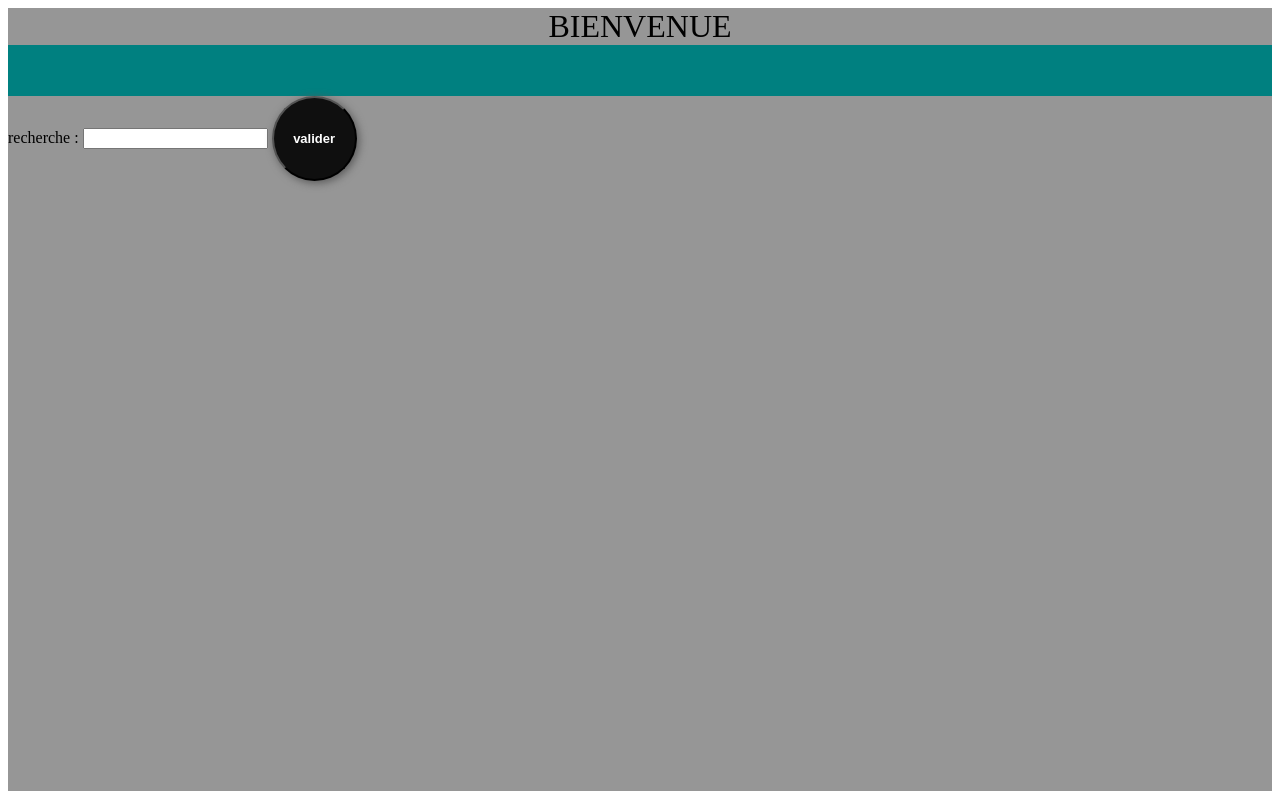
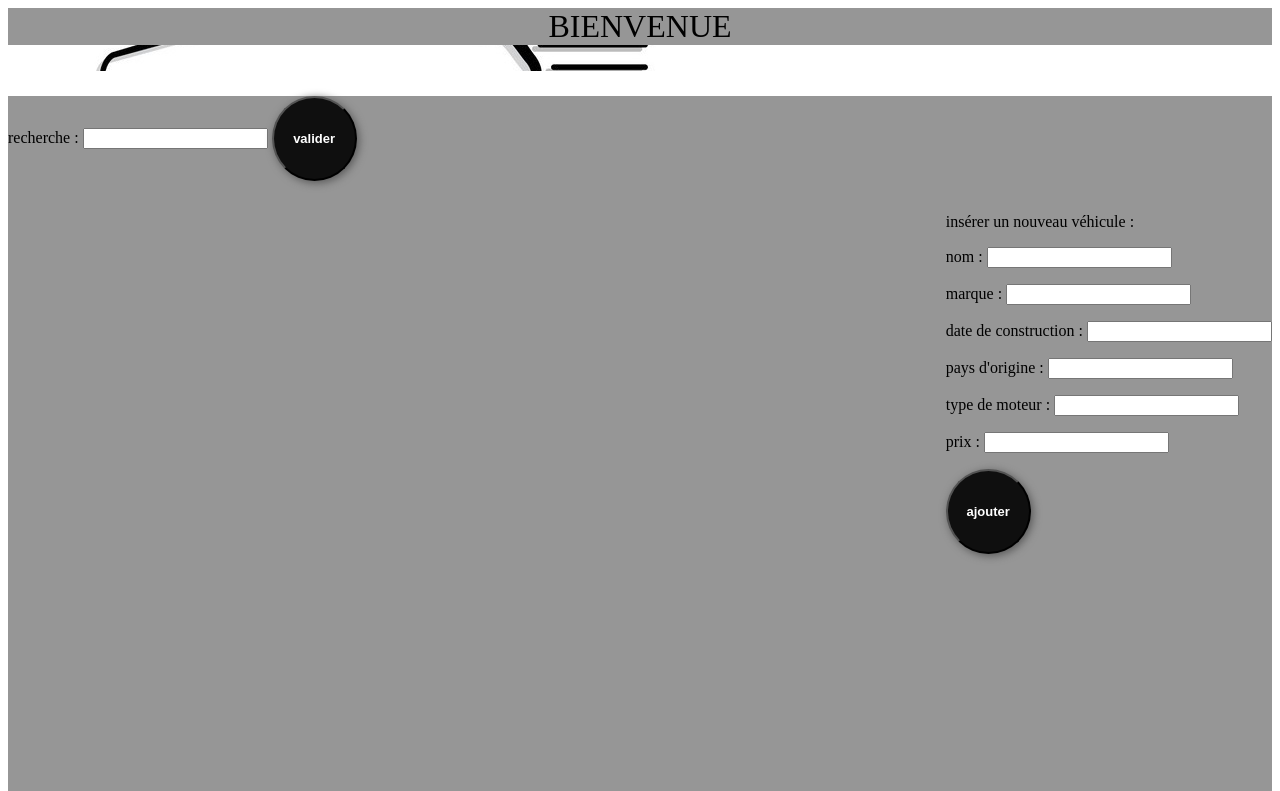
Before and after one commit to tbonny/appli_php, a PHP site: page /page_recherche.php in a window 1280 px wide. Shown: the top 791 px of the page. Run offline with PHP 8.4, Linux system fonts and the light colour scheme.

Commit message:
mise a jour

```diff
--- /dev/null
+++ b/page_recherche/ajout.php
@@ -0,0 +1,25 @@
+<?php
+class ajout {
+    private $_nom;
+    private $_marque;
+    private $_date_construction;
+    private $_pays_origine;
+    private $_type_moteur;
+    private $_PRIX;
+    private $_image;
+
+    public function ajouter($nom, $marque, $date_construction, $pays_origine, $type_moteur, $prix)
+    {
+        try{
+            $BDD = new PDO('mysql:host=192.168.64.116; dbname=AppliWebPHP;
+            charset=utf8','admin', 'admin');
+            $infoBDD = $BDD ->query('INSERT INTO `voitures`(`nom`, `marque`, `date_construction`, `pays_origine`, `type_moteur`, `prix`) VALUES ('.$nom.','.$marque.','.$date_construction.','.$pays_origine.','.$type_moteur.','.$prix.')');
+           }
+
+           catch (Exception $erreur){
+            echo 'Erreur : '.$erreur ->getMessage();
+           }
+    }
+}
+
+?>
--- a/page_recherche/page_recherche.php
+++ b/page_recherche/page_recherche.php
@@ -1,5 +1,6 @@
 <?php
 require ("voitures.php");
+require ("ajout.php");
 ?>
 
 <html>
@@ -29,7 +30,35 @@ require ("voitures.php");
                             $vehicule->afficherimage();
                         }
                     ?>
+
+                    <div class="bigdiv2">
+                    <form action="page_recherche.php" method="POST">
+                        <p>insérer un nouveau véhicule :</p>
+                         <p>nom :
+                         <input type="text" name="nom"></p>
+                         <p>marque :
+                         <input type="text" name="marque"></p>
+                         <p>date de construction :
+                         <input type="text" name="date_constru"></p>
+                         <p>pays d'origine :
+                         <input type="text" name="origine"></p>
+                         <p>type de moteur :
+                         <input type="text" name="moteur"></p>
+                         <p>prix :
+                         <input type="text" name="prix"></p>
+
+                         <input class="bouton" type="submit" name="ajouter" value="ajouter">
+                    </form>
+                        <?php
+                        if (isset ($_POST ['nom']) && !empty($_POST ['nom']) && ($_POST ['marque']) && !empty($_POST ['marque']) && ($_POST ['date_constru']) && !empty($_POST ['date_constru']) && ($_POST ['origine']) && !empty($_POST ['origine']) && ($_POST ['moteur']) && !empty($_POST ['moteur']) && ($_POST ['prix']) && !empty($_POST ['prix'])){
+                            $ajout = new ajout();
+                            $ajout -> ajouter($_POST ['nom'], $_POST ['marque'], $_POST ['date_constru'], $_POST ['origine'], $_POST ['moteur'], $_POST ['prix']);
+                        }
+                    ?>
+                    </div>
                 </div>
+
+
         </div>
     </body>
 </html>
--- a/page_recherche/page_recherche_style.css
+++ b/page_recherche/page_recherche_style.css
@@ -23,16 +23,17 @@
 .bigdiv{
 	background-color: rgb(150, 150, 150);
 	width: 100%;
+	height: 200%;
+	background-repeat: no-repeat;
+}
+
+.ultradiv{
+	background-image: url("fond.JPG");
+	background-repeat: no-repeat;
+	width: 100%;
 	height: 100%;
 }
 
 .bigdiv2{
-	background-image: url("fond_site.JPG");
+	float : right;
 }
-
-.ultradiv{
-	background-color: teal;
-	background-repeat: no-repeat;
-	width: 100%;
-	height: 200%;
-}
--- a/page_recherche/voitures.php
+++ b/page_recherche/voitures.php
@@ -69,7 +69,7 @@ class voitures {
         echo "<p> date de construction du véhicule : ".$this->getdate()."</p>";
         echo "<p> pays d'origine du véhicule : ".$this->getorigine()."</p>";
         echo "<p> type de moteur du véhicule : ".$this->getmoteur()."</p>";
-        echo "<p> prix du véhicule : ".$this->getprix()."</p>";
+        echo "<p> prix du véhicule : ".$this->getprix()." €</p>";
 
     }
 
```
Also changed, not shown: index/appli.css (+29 -9 lines), index/index.php (+44 -12 lines), page_recherche/fond.jpg (added).
